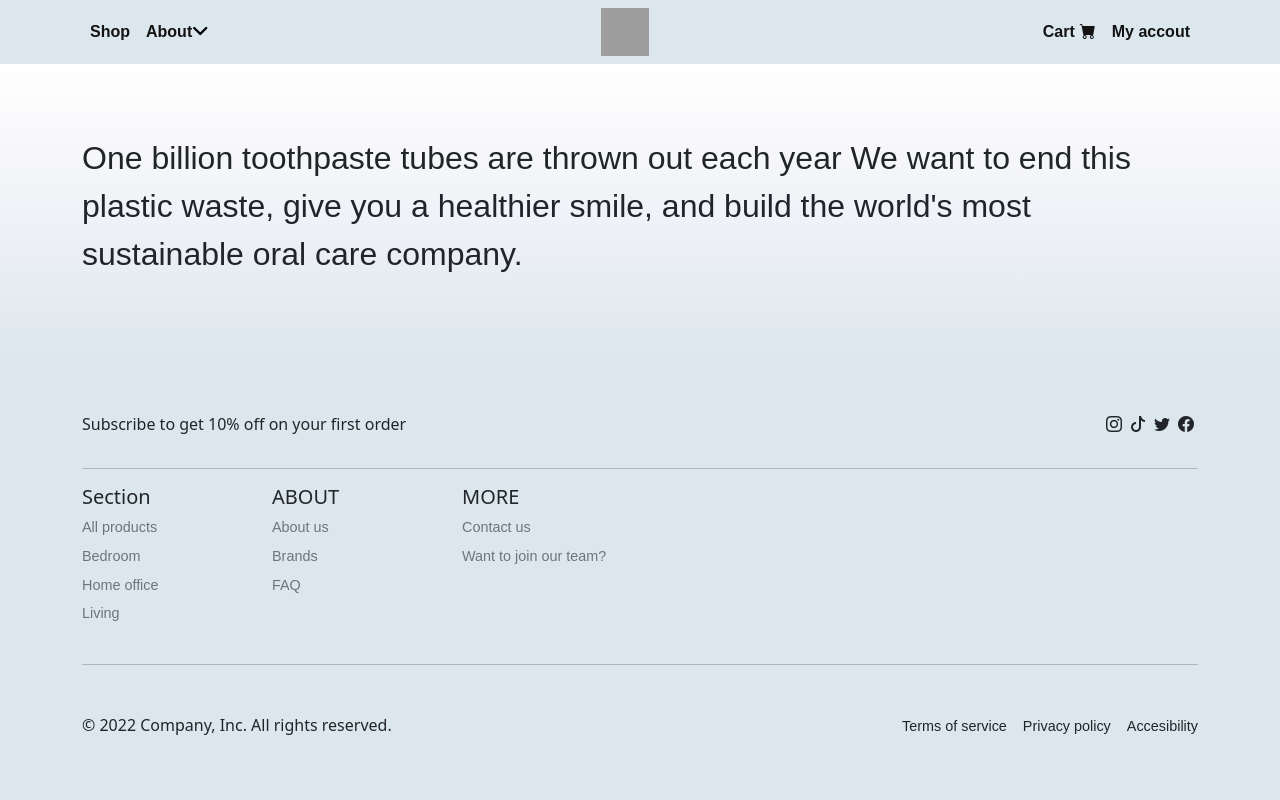
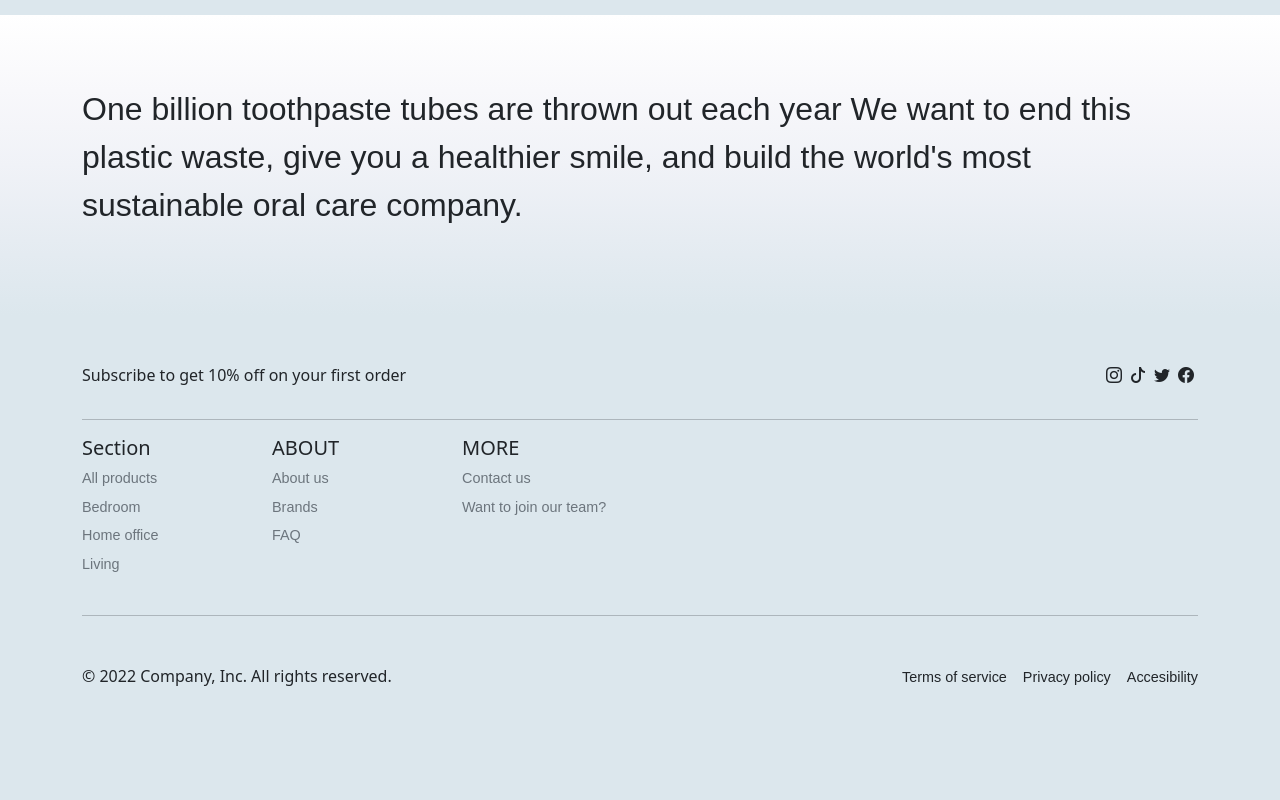
Before and after one commit to fgomensoro/DecoDepot-frontend, a React (Create React App) app: page / in a window 1280 px wide. Shown: the top 800 px of the page. Built offline with nearby package versions, Linux system fonts and the light colour scheme.

Commit message:
footer and nav fixed

```diff
--- a/src/App.jsx
+++ b/src/App.jsx
@@ -1,15 +1,11 @@
 import "./App.module.css";
 import { Routes, Route } from "react-router-dom";
 import Home from "./pages/home/Home";
+import styles from "./App.module.css";
 
 function App() {
   return (
     <div className="">
-      <div className="">
-        <Routes>
-          <Route path="/" element={<Home />} />
-        </Routes>
-      </div>
       <Routes>
         <Route path="/" element={<Home />} />
       </Routes>
--- a/src/components/footer/Footer.jsx
+++ b/src/components/footer/Footer.jsx
@@ -2,7 +2,7 @@
 import { Link } from "react-router-dom";
 function Footer() {
   return (
-    <div>
+    <div className={styles.footerContainer}>
       <div className={`${styles.gradient} `}>
         <div className="container">
           <div className={`${styles.sloganWrapper}`}>
--- a/src/components/footer/Footer.module.css
+++ b/src/components/footer/Footer.module.css
@@ -28,6 +28,7 @@
 
 .slogan {
   font-size: 2rem;
+  font-family: var(--fontFamilyDeco);
 }
 
 .sloganWrapper {
@@ -35,3 +36,10 @@
   flex-direction: column;
   justify-content: center;
 }
+
+.footerContainer {
+  position: absolute;
+  left: 0;
+  right: 0;
+  bottom: 0;
+}
--- a/src/components/navbar/Navbar.jsx
+++ b/src/components/navbar/Navbar.jsx
@@ -21,10 +21,14 @@
             </button>
           </li>
         </ul>
-        <div className={styles.logo}>
-          <Link to="/" className={`${styles.customNavLink}   nav-link`}></Link>
-        </div>
 
+        <ul className="navbar-nav mb-2 mb-lg-0">
+          <li className="nav-item">
+            <Link to="/" className={`${styles.customNavLink}   nav-link`}>
+              <div className={styles.logo}> </div>
+            </Link>
+          </li>
+        </ul>
         <ul className="navbar-nav mb-2 mb-lg-0">
           <li className="nav-item">
             <button className={`${styles.customNavLinkButton} nav-link`}>
--- a/src/components/navbar/Navbar.module.css
+++ b/src/components/navbar/Navbar.module.css
@@ -29,6 +29,7 @@
 
 .arrowWeight {
   -webkit-text-stroke: 1.3px black;
+  margin-left: 3px;
 }
 
 .cart {
```
